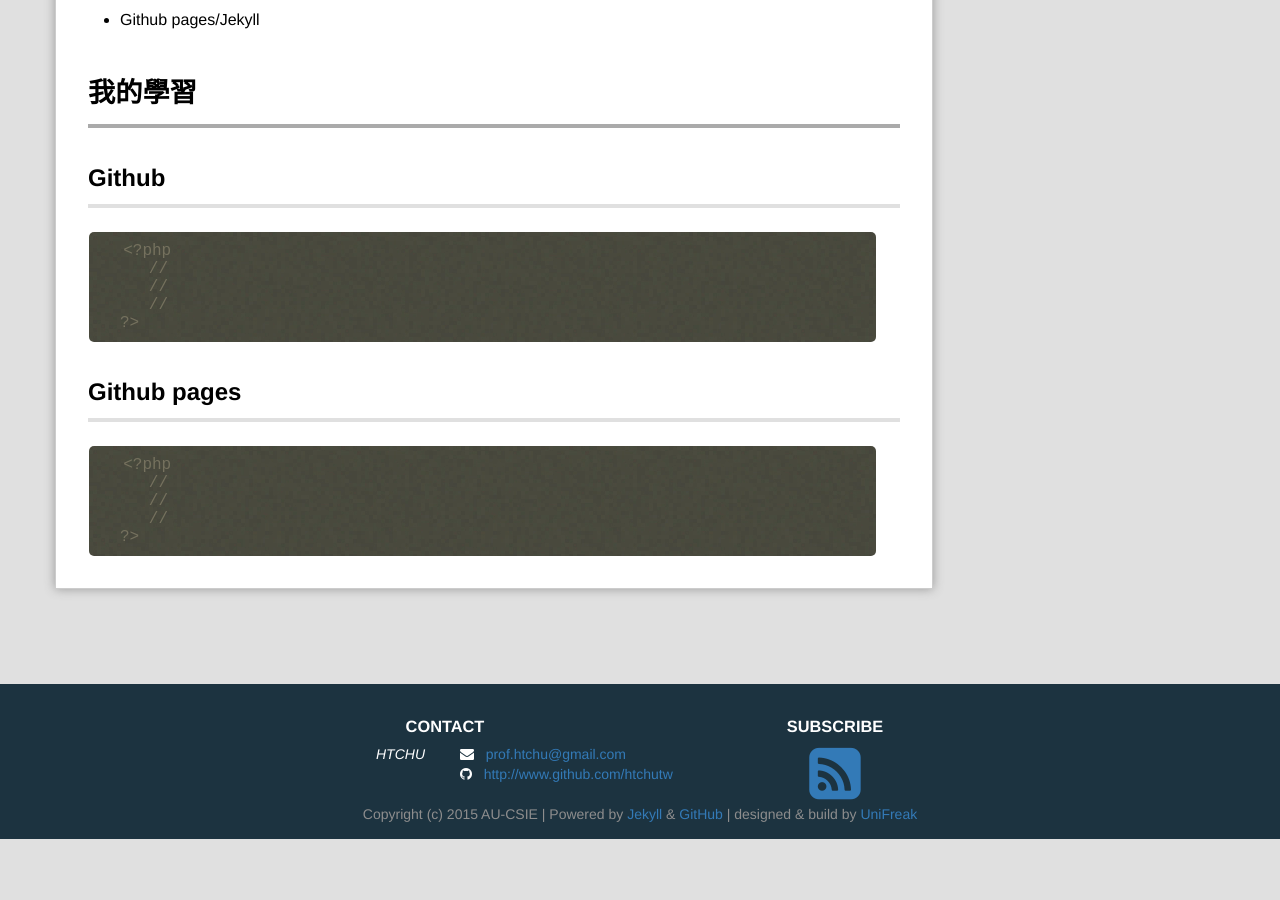
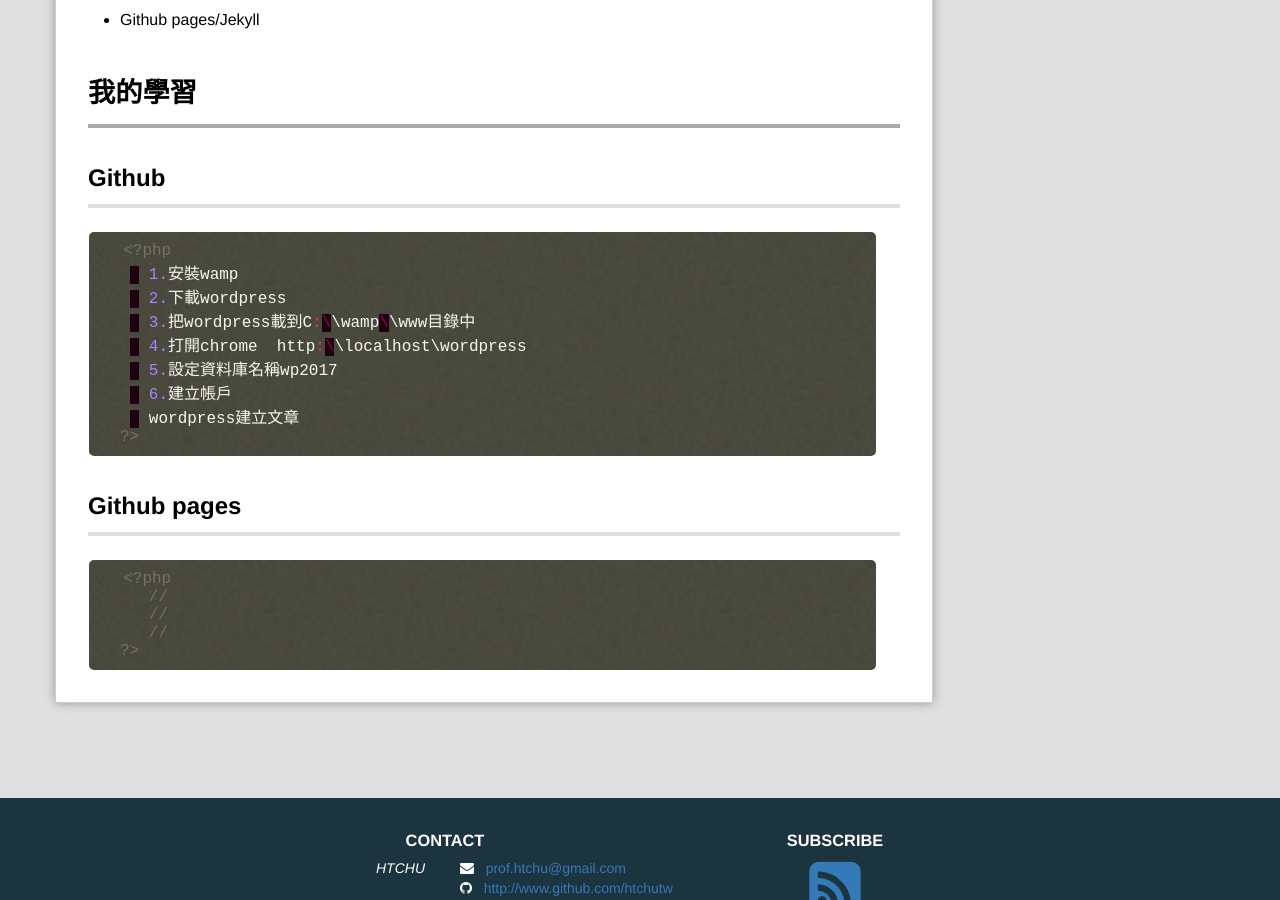
Before and after one commit to xanniex/webcourse, a Jekyll site: the page built from _posts/2017-12-20-Class14.md, in a window 1280 px wide and 900 px high, scrolled down 616 px. Built offline with Jekyll 4.4.1, drawn with Linux system fonts in a browser that asks for light colours; Markdown is read by kramdown in place of the engine named in the settings; comment, search, counter and statistics services are not loaded; before the commit the page ends 1455 px from its top, so only the background shows below that.

Commit message:
Update 2017-12-20-Class14.md

````diff
--- a/_posts/2017-12-20-Class14.md
+++ b/_posts/2017-12-20-Class14.md
@@ -21,9 +21,13 @@ github帳號及使用github做blog。。
 
 ```php
 <?php
-   //
-   //
-   //
+   1.安裝wamp
+   2.下載wordpress
+   3.把wordpress載到C:\\wamp\\www目錄中
+   4.打開chrome  http:\\localhost\wordpress
+   5.設定資料庫名稱wp2017
+   6.建立帳戶
+   wordpress建立文章
 ?>
 ```
 ##Github pages
````
